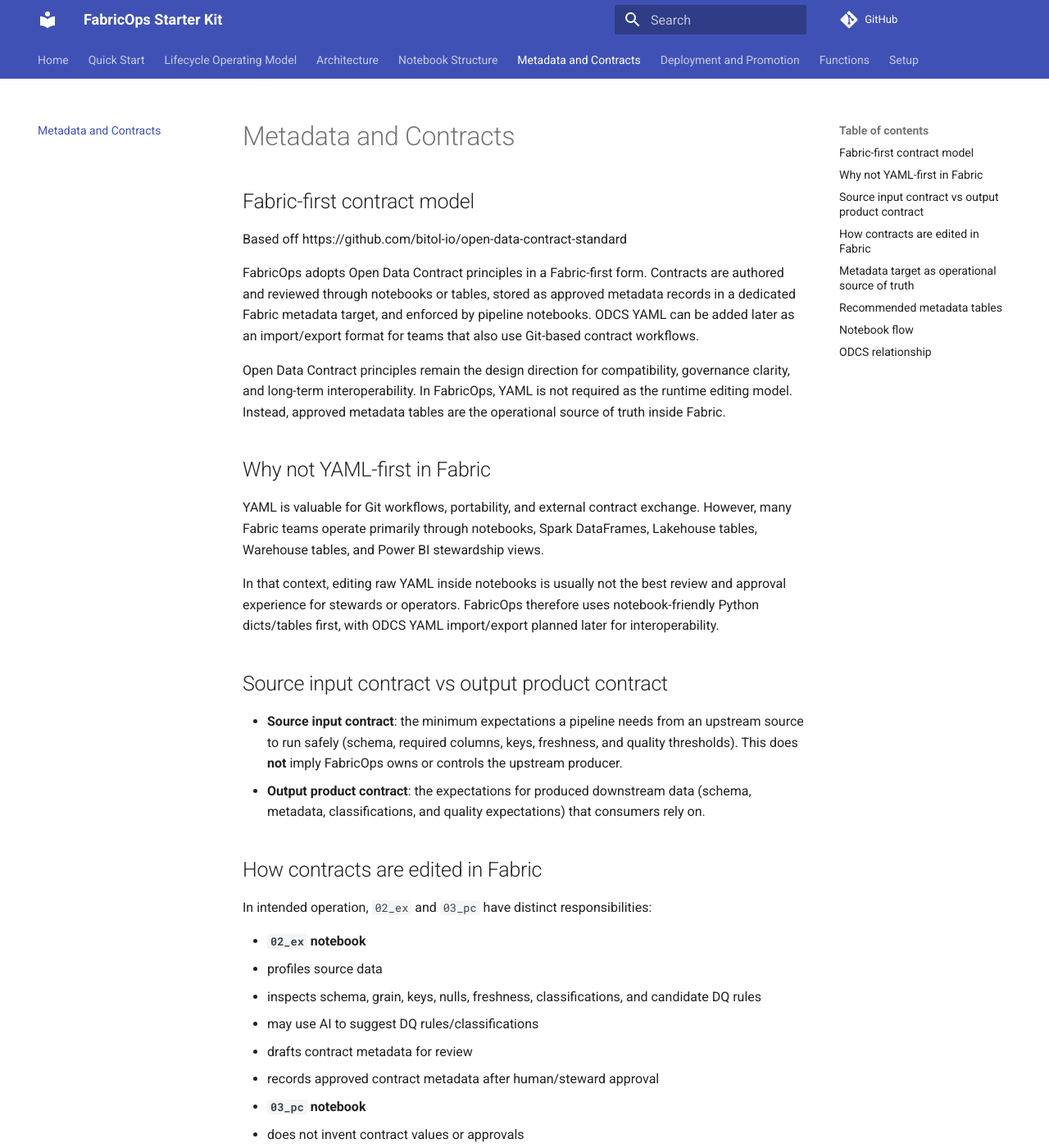
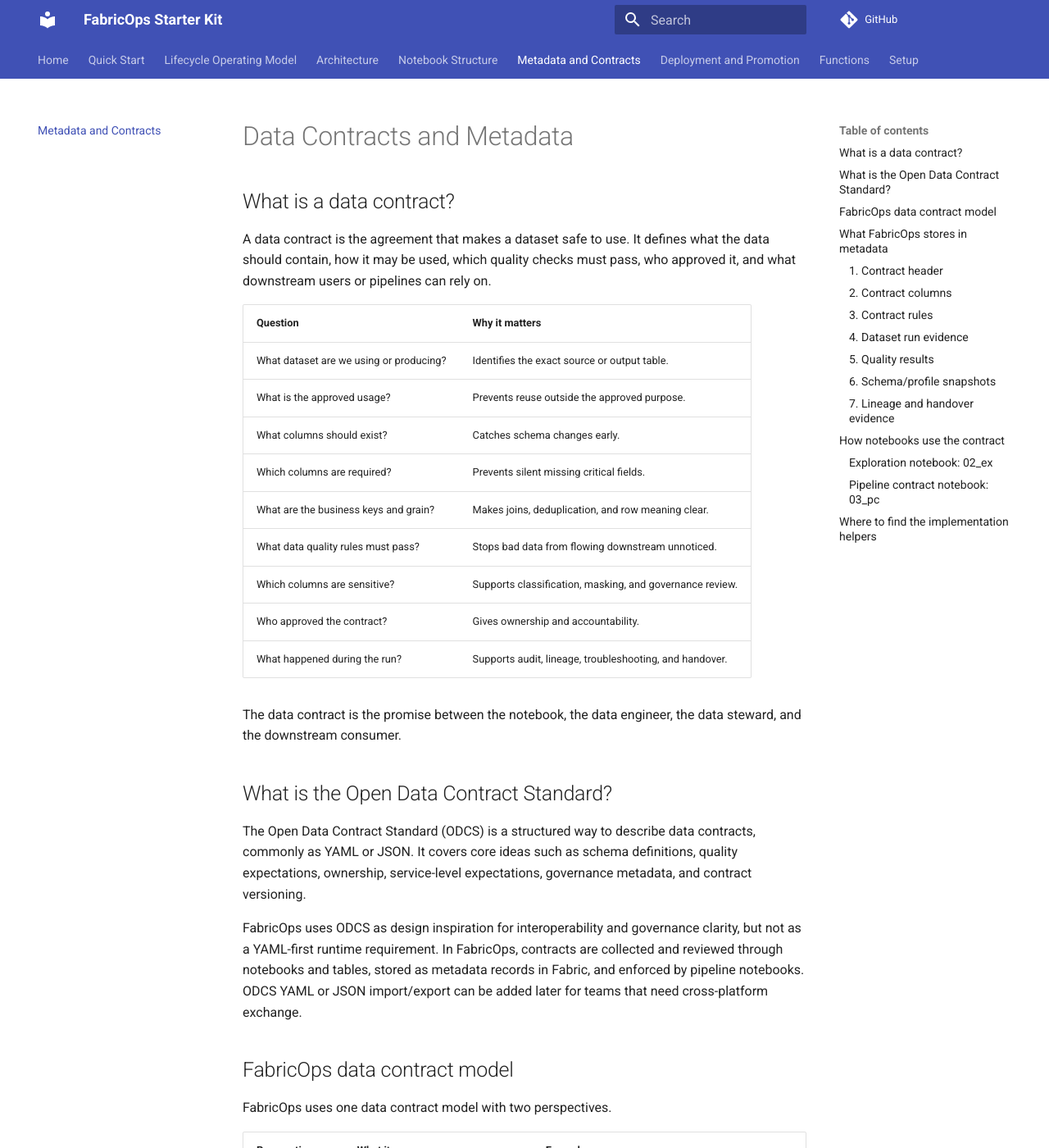
Before and after one commit to Voycepeh/fabric-data-product-framework, an MkDocs documentation site: the page built from docs/metadata-and-contracts.md, in a window 1280 px wide and 1400 px high. Shown: the whole window at 82% size. Built offline with MkDocs 1.6.1 and Material for MkDocs 9.7.7, drawn with Linux system fonts in a browser that asks for light colours; comment, search, counter and statistics services are not loaded; some of the changed text lies outside the part shown.

Commit message:
docs: rewrite metadata and contracts guide for clarity

````diff
--- a/docs/metadata-and-contracts.md
+++ b/docs/metadata-and-contracts.md
@@ -1,124 +1,147 @@
-# Metadata and Contracts
+# Data Contracts and Metadata
 
-## Fabric-first contract model
-Based off https://github.com/bitol-io/open-data-contract-standard
+## What is a data contract?
 
-FabricOps adopts Open Data Contract principles in a Fabric-first form. Contracts are authored and reviewed through notebooks or tables, stored as approved metadata records in a dedicated Fabric metadata target, and enforced by pipeline notebooks. ODCS YAML can be added later as an import/export format for teams that also use Git-based contract workflows.
+A data contract is the agreement that makes a dataset safe to use. It defines what the data should contain, how it may be used, which quality checks must pass, who approved it, and what downstream users or pipelines can rely on.
 
-Open Data Contract principles remain the design direction for compatibility, governance clarity, and long-term interoperability. In FabricOps, YAML is not required as the runtime editing model. Instead, approved metadata tables are the operational source of truth inside Fabric.
+| Question | Why it matters |
+| --- | --- |
+| What dataset are we using or producing? | Identifies the exact source or output table. |
+| What is the approved usage? | Prevents reuse outside the approved purpose. |
+| What columns should exist? | Catches schema changes early. |
+| Which columns are required? | Prevents silent missing critical fields. |
+| What are the business keys and grain? | Makes joins, deduplication, and row meaning clear. |
+| What data quality rules must pass? | Stops bad data from flowing downstream unnoticed. |
+| Which columns are sensitive? | Supports classification, masking, and governance review. |
+| Who approved the contract? | Gives ownership and accountability. |
+| What happened during the run? | Supports audit, lineage, troubleshooting, and handover. |
 
-## Why not YAML-first in Fabric
+The data contract is the promise between the notebook, the data engineer, the data steward, and the downstream consumer.
 
-YAML is valuable for Git workflows, portability, and external contract exchange. However, many Fabric teams operate primarily through notebooks, Spark DataFrames, Lakehouse tables, Warehouse tables, and Power BI stewardship views.
+## What is the Open Data Contract Standard?
 
-In that context, editing raw YAML inside notebooks is usually not the best review and approval experience for stewards or operators. FabricOps therefore uses notebook-friendly Python dicts/tables first, with ODCS YAML import/export planned later for interoperability.
+The Open Data Contract Standard (ODCS) is a structured way to describe data contracts, commonly as YAML or JSON. It covers core ideas such as schema definitions, quality expectations, ownership, service-level expectations, governance metadata, and contract versioning.
 
-## Source input contract vs output product contract
+FabricOps uses ODCS as design inspiration for interoperability and governance clarity, but not as a YAML-first runtime requirement. In FabricOps, contracts are collected and reviewed through notebooks and tables, stored as metadata records in Fabric, and enforced by pipeline notebooks. ODCS YAML or JSON import/export can be added later for teams that need cross-platform exchange.
 
-- **Source input contract**: the minimum expectations a pipeline needs from an upstream source to run safely (schema, required columns, keys, freshness, and quality thresholds). This does **not** imply FabricOps owns or controls the upstream producer.
-- **Output product contract**: the expectations for produced downstream data (schema, metadata, classifications, and quality expectations) that consumers rely on.
+## FabricOps data contract model
 
-## How contracts are edited in Fabric
+FabricOps uses one data contract model with two perspectives.
 
-In intended operation, `02_ex` and `03_pc` have distinct responsibilities:
+| Perspective | What it means | Examples |
+| --- | --- | --- |
+| Input expectations | What the pipeline expects from the source before it can run safely | Source object, required columns, business keys, freshness, minimum quality thresholds |
+| Output expectations | What the pipeline promises to produce for downstream users | Target object, output schema, descriptions, classifications, approved DQ rules, consumer-facing metadata |
 
-- **`02_ex` notebook**
-  - profiles source data
-  - inspects schema, grain, keys, nulls, freshness, classifications, and candidate DQ rules
-  - may use AI to suggest DQ rules/classifications
-  - drafts contract metadata for review
-  - records approved contract metadata after human/steward approval
+> **One contract model, two perspectives.** Input expectations protect the pipeline. Output expectations protect downstream consumers.
 
-- **`03_pc` notebook**
-  - does not invent contract values or approvals
-  - loads the latest approved contract from the metadata target
-  - enforces required columns, business keys, approved DQ rules, and classifications
-  - fails fast when contract requirements are not met
+## What FabricOps stores in metadata
 
-Example draft contract structure:
+FabricOps stores approved contract definitions and run evidence in Fabric metadata tables (for example, in a dedicated Lakehouse or Warehouse), so runtime pipelines can enforce approved expectations and produce auditable evidence.
 
-```python
-SOURCE_INPUT_CONTRACT_DRAFT = {
-    "contract_id": "student_events_source_input_v1",
-    "contract_type": "source_input",
-    "dataset_name": "student_events",
-    "object_name": "raw_student_events",
-    "version": "0.1.0",
-    "status": "draft",
-    "grain": "one row per student event",
-    "required_columns": ["student_id", "event_id", "event_timestamp"],
-    "optional_columns": ["event_description"],
-    "business_keys": ["event_id"],
-    "classifications": {
-        "student_id": "confidential",
-        "event_id": "internal"
-    },
-    "quality_rules": [
-        {
-            "rule_id": "event_id_not_null",
-            "rule_type": "not_null",
-            "column": "event_id",
-            "severity": "critical"
-        }
-    ],
-    "approved_by": None,
-    "approval_note": None
-}
-```
+### 1. Contract header
 
-## Metadata target as operational source of truth
+- contract id
+- version
+- status
+- dataset name
+- source object
+- target object
+- data agreement id
+- approved usage
+- owner/steward
+- approval fields
+- full contract JSON
 
-The metadata target should be a dedicated Lakehouse or Warehouse per environment.
+### 2. Contract columns
 
-- Source/Unified/Product stores hold business data.
-- Metadata stores FabricOps framework evidence.
-- Approved contracts should not exist only as notebook variables.
-- Approved contracts should not exist only as YAML files.
-- Production pipelines must never read development metadata.
+- column name
+- data type
+- required flag
+- business key flag
+- nullable flag
+- description
+- classification
+- source mapping
+- output visibility
+- steward notes
 
-For promotion between environments, see [Deployment and Promotion](deployment-and-promotion.md).
+### 3. Contract rules
 
-## Recommended metadata tables
+- rule id
+- rule type
+- target column
+- severity
+- threshold
+- rule status
+- rule JSON
+- approval fields
 
-- **`FABRICOPS_CONTRACTS`**
-  - one row per contract version
-  - stores approval status, lifecycle status, semantic version, and full contract JSON
+### 4. Dataset run evidence
 
-- **`FABRICOPS_CONTRACT_COLUMNS`**
-  - one row per contract column
-  - stores required flag, business key flag, classification, logical/physical type, and description
+- run id
+- contract id/version
+- source object
+- target object
+- row counts
+- run status
+- runtime info
+- error summary
 
-- **`FABRICOPS_CONTRACT_RULES`**
-  - one row per approved DQ rule
-  - stores rule type, target column, severity, status, and full rule JSON
+### 5. Quality results
 
-- **`FABRICOPS_QUALITY_RESULTS`**
-  - stores quality execution outcomes from pipeline runs
+- run id
+- rule id
+- target column
+- pass/fail counts
+- result status
+- severity
+- sample failures where available
+- execution timestamp
 
-- **`FABRICOPS_DATASET_RUNS`**
-  - stores run-level evidence such as run ID, dataset, source, target, status, and row counts
+### 6. Schema/profile snapshots
 
-- **`FABRICOPS_LINEAGE_RECORDS`**
-  - stores source/target lineage and transformation summaries
+- table name
+- column name
+- data type
+- row count
+- null count/percent
+- distinct count/percent
+- min/max values
+- run timestamp
 
-Optional: classifications can initially live in `FABRICOPS_CONTRACT_COLUMNS`. A dedicated classification table can be added later if needed.
+### 7. Lineage and handover evidence
 
-## Notebook flow
+- source object
+- target object
+- transformation step
+- transformation summary
+- business reason
+- notebook name
+- code/run identifier
+- run timestamp
 
-`02_ex`
-→ profile source
-→ draft contract
-→ review AI suggestions
-→ approve contract
-→ write metadata records
+## How notebooks use the contract
 
-`03_pc`
-→ load latest approved contract
-→ enforce required columns
-→ enforce DQ rules
-→ apply runtime standards
-→ write output and evidence
+### Exploration notebook: 02_ex
 
-## ODCS relationship
+The exploration notebook discovers and drafts the contract. It profiles source data, checks schema, nulls, keys, and freshness, uses AI to suggest DQ rules and classifications, supports steward review/approval, and writes approved metadata.
 
-ODCS remains the open-standard direction. FabricOps stores operational contracts as metadata records first inside Fabric. ODCS YAML import/export should be added later as an interoperability feature, allowing Fabric-native stewardship and runtime while preserving a path to open-standard contract exchange.
+AI can suggest contract content in exploration, but humans approve the rules and classifications.
+
+### Pipeline contract notebook: 03_pc
+
+The pipeline notebook enforces the approved contract. It loads the latest approved contract, validates required columns and business keys, runs approved quality rules, applies runtime standards, writes output data, then writes run evidence, quality results, and lineage metadata.
+
+Pipeline notebooks should not invent rules at runtime. They enforce rules that were already approved.
+
+## Where to find the implementation helpers
+
+The callable implementation details are maintained in the generated Function Reference so this page does not become a second source of truth.
+
+- [Step 3: Declare source contract & ingest source data](reference.md#step-3-declare-source-contract--ingest-source-data)
+- [Step 4: Validate source against contract & capture metadata](reference.md#step-4-validate-source-against-contract--capture-metadata)
+- [Step 7: Validate output & persist target metadata](reference.md#step-7-validate-output--persist-target-metadata)
+- [Step 8: Generate, review & configure DQ rules](reference.md#step-8-generate-review--configure-dq-rules)
+- [Step 9: Generate & review classification / sensitivity suggestions](reference.md#step-9-generate--review-classification--sensitivity-suggestions)
+- [Step 10: Generate data lineage and handover documentation](reference.md#step-10-generate-data-lineage-and-handover-documentation)
````
